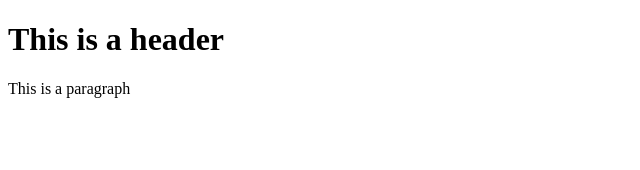
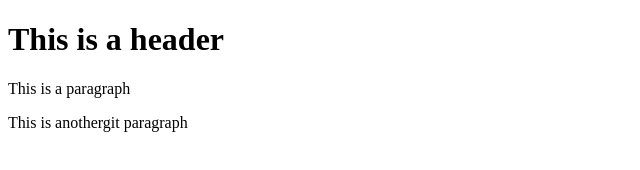
Before and after one commit to ChelseaMarie89/git-test, a website: page index.html in a window 1280 px wide. Shown: the whole page, without its empty margins (0-640 px from the left). Drawn offline with Linux system fonts and the light colour scheme.

Commit message:
Third commit

```diff
--- a/index.html
+++ b/index.html
@@ -3,5 +3,6 @@
     <body>
         <h1>This is a header</h1>
         <p>This is a paragraph</p>
+        <p>This is anothergit paragraph</p>
     </body>
 </html>
```
